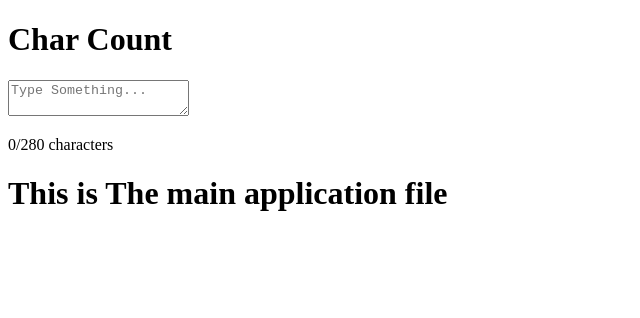
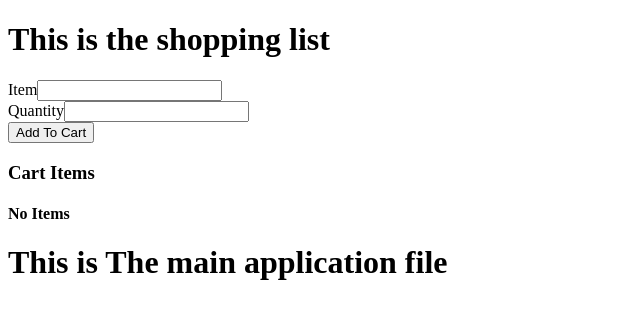
Before and after one commit to Hangthim-web/React-From-the-beginning-, a React (Vite) app in the folder first_react_application/: page / in a window 1280 px wide. Shown: the top 318 px of the page, without its empty margins (0-640 px from the left). Built offline with nearby package versions, Linux system fonts and the light colour scheme.

Commit message:
shopping cart part 1

```diff
--- a/first_react_application/src/App.jsx
+++ b/first_react_application/src/App.jsx
@@ -11,7 +11,11 @@
 // import ShoppingList from "./us_event_render/usestatehookPrac/ShoppingList";
 // import Toggle from "./us_event_render/usestatehookPrac/Toggle";
 // import Quiz from "./us_event_render/usestatehookPrac/Quiz";
-import CharacterCount from "./us_event_render/usestatehookPrac/CharacterCount";
+
+// import ShoppingCart from "./list_Keys_forms_and_controller_components/ShoppingCart";
+import ShoppingCart from "./list_Keys_forms_and_controller_components/ShoppingCart";
+// import CharacterCount from "./us_event_render/usestatehookPrac/CharacterCount";
+
 const App=()=>
 {
  return (
@@ -31,7 +35,8 @@ const App=()=>
       {/* <ShoppingList/> */}
       {/* <Toggle/> */}
       {/* <Quiz/> */}
-      <CharacterCount/>
+      {/* <CharacterCount/> */}
+      <ShoppingCart/>
     <h1>This is The main application file </h1>
   </div>
  )
--- /dev/null
+++ b/first_react_application/src/list_Keys_forms_and_controller_components/ShoppingCart.jsx
@@ -0,0 +1,72 @@
+import { useState } from 'react'
+
+const ShoppingCart = () => {
+    const [item, setItem] = useState('')
+    const [quantity, setQuantity] = useState("")
+    const [items, setItems] = useState([])
+
+    const addToCart = () => {
+        if (!item || !quantity) return;
+
+        setItems((prev) => {
+            const exists = prev.find((p) => p.name === item)
+
+            if (exists) {
+                return prev.map((p) =>
+                    p.name === item ? { ...p, quantity: p.quantity + Number(quantity) } : p
+                )
+            }
+
+            return [...prev, { name: item, quantity: Number(quantity) }];
+        })
+
+        setItem('');
+        setQuantity('');
+    }
+
+    const removeItems = (name) => {
+        setItems((prev) => prev.filter((p) => p.name !== name))
+    }
+
+    return (
+        <div>
+            <h1>This is the shopping list</h1>
+
+            <div>
+                <label>Item</label>
+                <input
+                    type="text"
+                    value={item}
+                    onChange={(e) => setItem(e.target.value)}
+                />
+            </div>
+
+            <div>
+                <label>Quantity</label>
+                <input
+                    type="text"
+                    value={quantity}
+                    onChange={(e) => setQuantity(e.target.value)}
+                />
+            </div>
+
+            <button onClick={addToCart}>Add To Cart</button>
+
+            <div>
+                <h3>Cart Items</h3>
+                {items.length === 0 && <h4>No Items</h4>}
+
+                <ul>
+                    {items.map((value, index) => (
+                        <li key={index}>
+                            {value.name} - {value.quantity}
+                            <button onClick={() => removeItems(value.name)}>Remove</button>
+                        </li>
+                    ))}
+                </ul>
+            </div>
+        </div>
+    )
+}
+
+export default ShoppingCart
```
